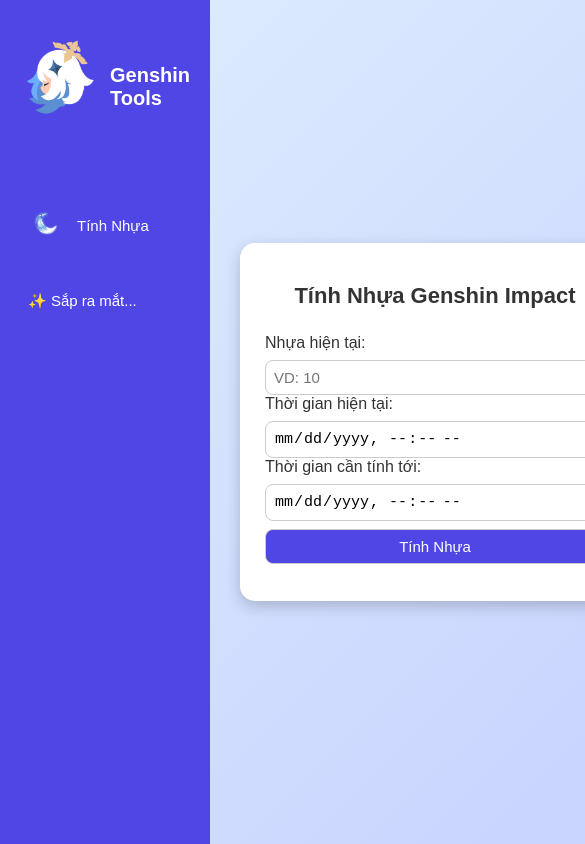
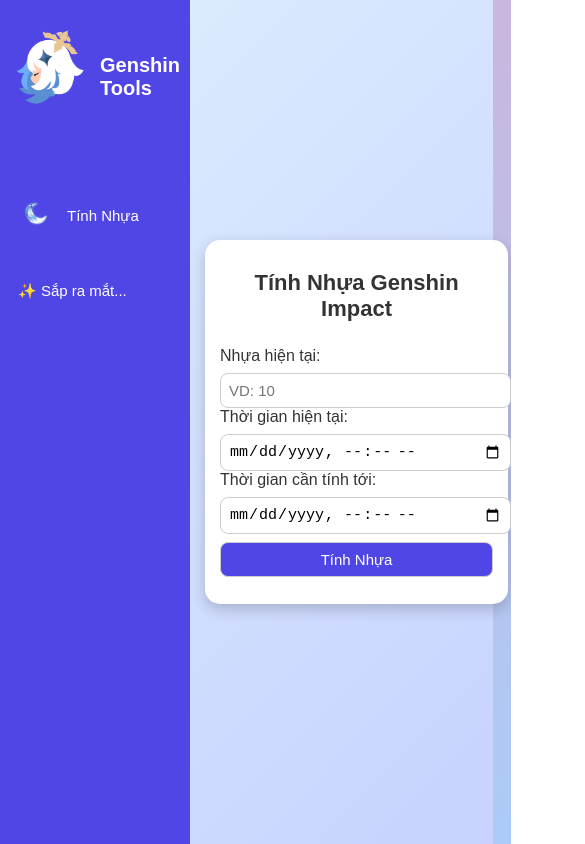
Before and after one commit to duyepics/gi_tool, a plain HTML site: page index.html in a window 390 px wide. Shown: the top 844 px of the page, 585 px wide, since content can reach past the window. Drawn offline with Linux system fonts and the light colour scheme.

Commit message:
fix_1
Added responsive design for small screens.

```diff
--- a/style.css
+++ b/style.css
@@ -86,6 +86,7 @@ body {
   border-radius: 15px;
   box-shadow: 0 5px 15px rgba(0,0,0,0.2);
   width: 340px;
+  max-width: 100%; /* 👈 thêm dòng này */
 }
 input, button {
   width: 100%;
@@ -114,3 +115,18 @@ button:hover {
   font-size: 22px;
   margin-bottom: 25px;
 }
+
+
+@media only screen and (max-width: 400px) {
+  .sidebar {
+    width: 100%;        /* sidebar thành top bar hoặc ẩn */
+    padding: 10px;
+  }
+  .content {
+    padding: 15px;
+  }
+  .card {
+    width: 100%;
+    padding: 15px;
+  }
+}
```
